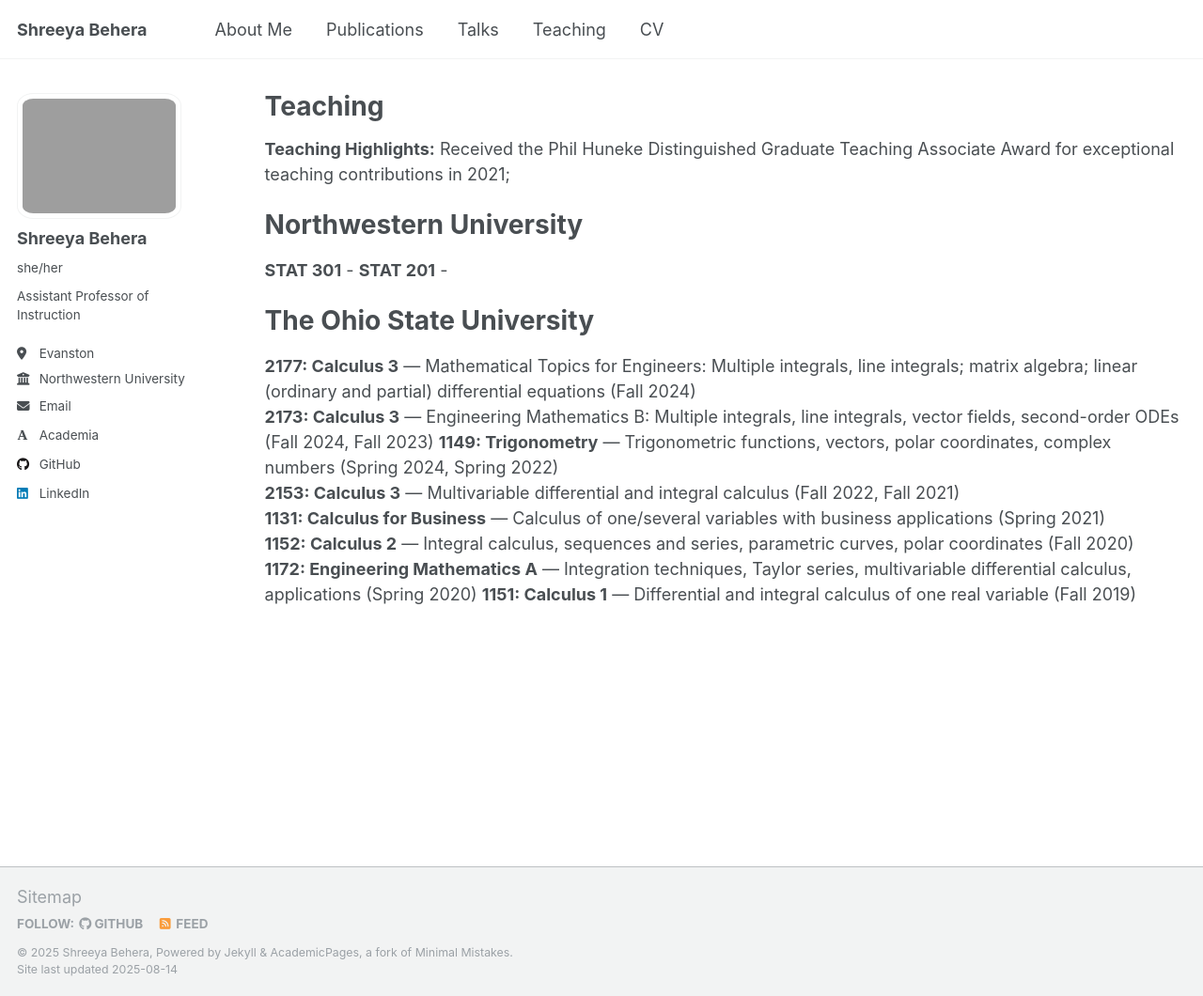
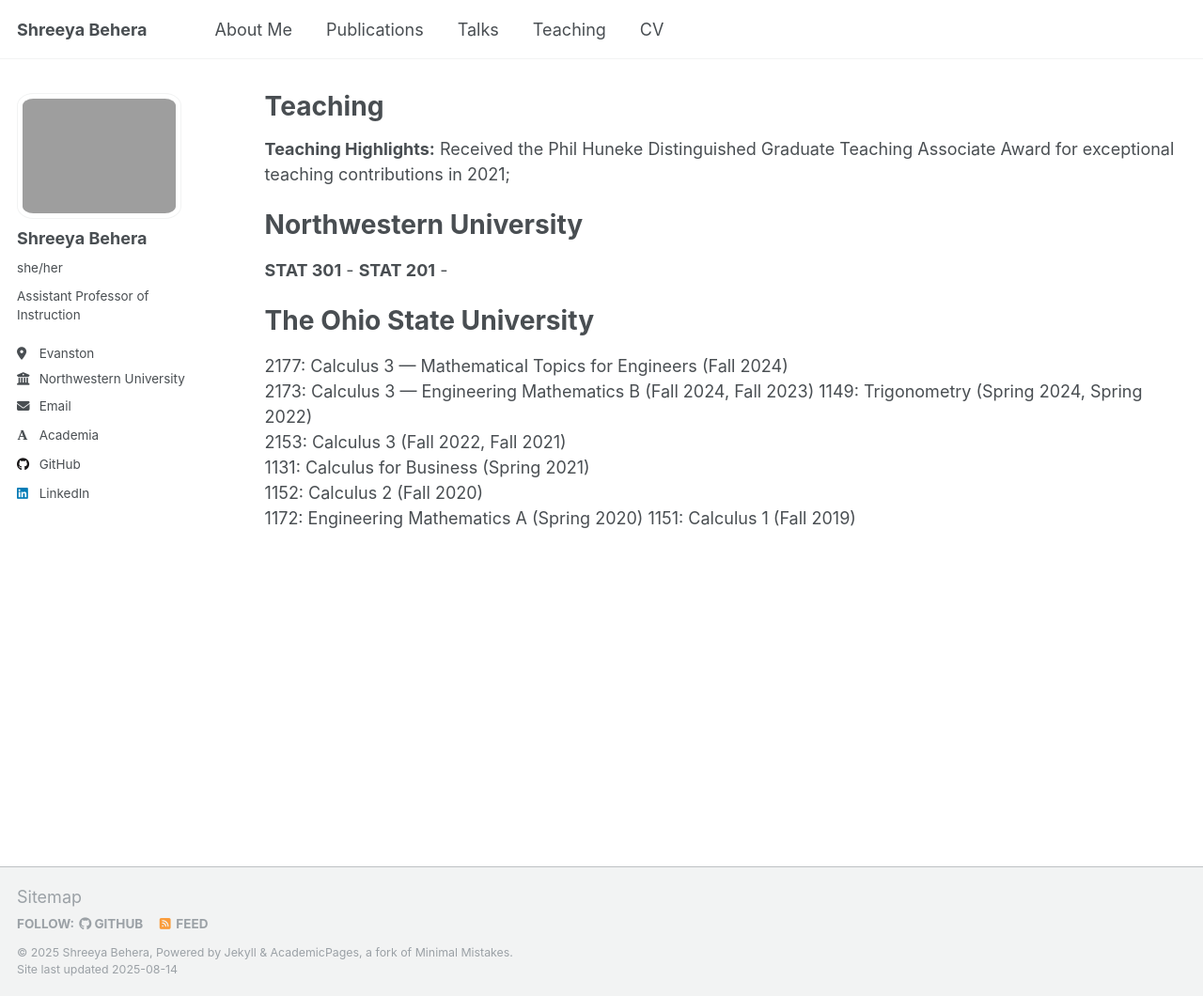
Before and after one commit to Shreeyabehera/shreeyabehera.github.io, a Jekyll site: the page built from _teaching/2014-spring-teaching-1.md, in a window 1280 px wide and 1060 px high. Shown: the whole window at 94% size. Built offline with Jekyll 4.4.1, drawn with Linux system fonts in a browser that asks for light colours; some web fonts are replaced; a script that is not in the unit is left out.

Commit message:
Update 2014-spring-teaching-1.md

```diff
--- a/_teaching/2014-spring-teaching-1.md
+++ b/_teaching/2014-spring-teaching-1.md
@@ -12,10 +12,11 @@
 
 
 # The Ohio State University
-**2177: Calculus 3** — Mathematical Topics for Engineers: Multiple integrals, line integrals; matrix algebra; linear (ordinary and partial) differential equations (Fall 2024)
-**2173: Calculus 3** — Engineering Mathematics B: Multiple integrals, line integrals, vector fields, second-order ODEs (Fall 2024, Fall 2023)
-**1149: Trigonometry** — Trigonometric functions, vectors, polar coordinates, complex numbers (Spring 2024, Spring 2022)
-**2153: Calculus 3** — Multivariable differential and integral calculus (Fall 2022, Fall 2021)
-**1131: Calculus for Business** — Calculus of one/several variables with business applications (Spring 2021)
-**1152: Calculus 2** — Integral calculus, sequences and series, parametric curves, polar coordinates (Fall 2020)
-**1172: Engineering Mathematics A** — Integration techniques, Taylor series, multivariable differential calculus, applications (Spring 2020) **1151: Calculus 1** — Differential and integral calculus of one real variable (Fall 2019)
+2177: Calculus 3 — Mathematical Topics for Engineers (Fall 2024)
+2173: Calculus 3 — Engineering Mathematics B (Fall 2024, Fall 2023)
+1149: Trigonometry (Spring 2024, Spring 2022)
+2153: Calculus 3 (Fall 2022, Fall 2021)
+1131: Calculus for Business (Spring 2021)
+1152: Calculus 2 (Fall 2020)
+1172: Engineering Mathematics A (Spring 2020)
+1151: Calculus 1 (Fall 2019)
```
